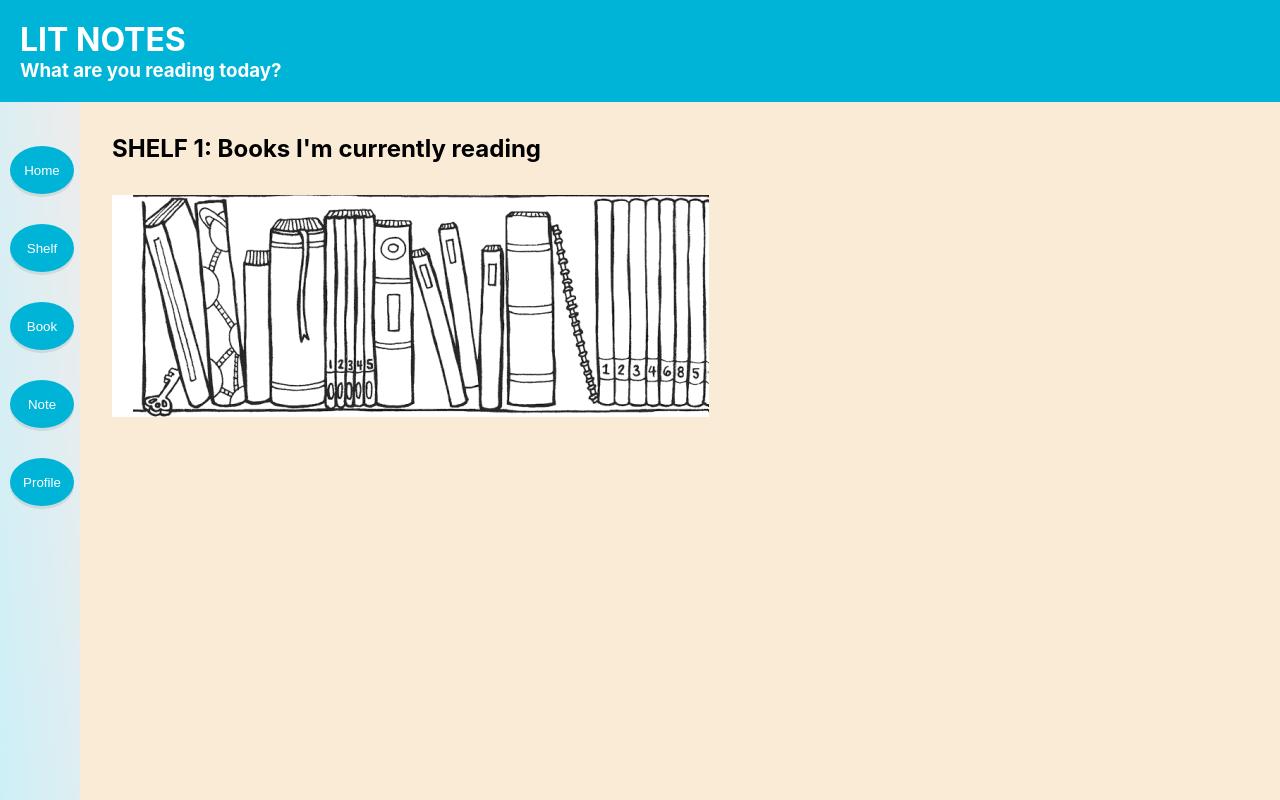
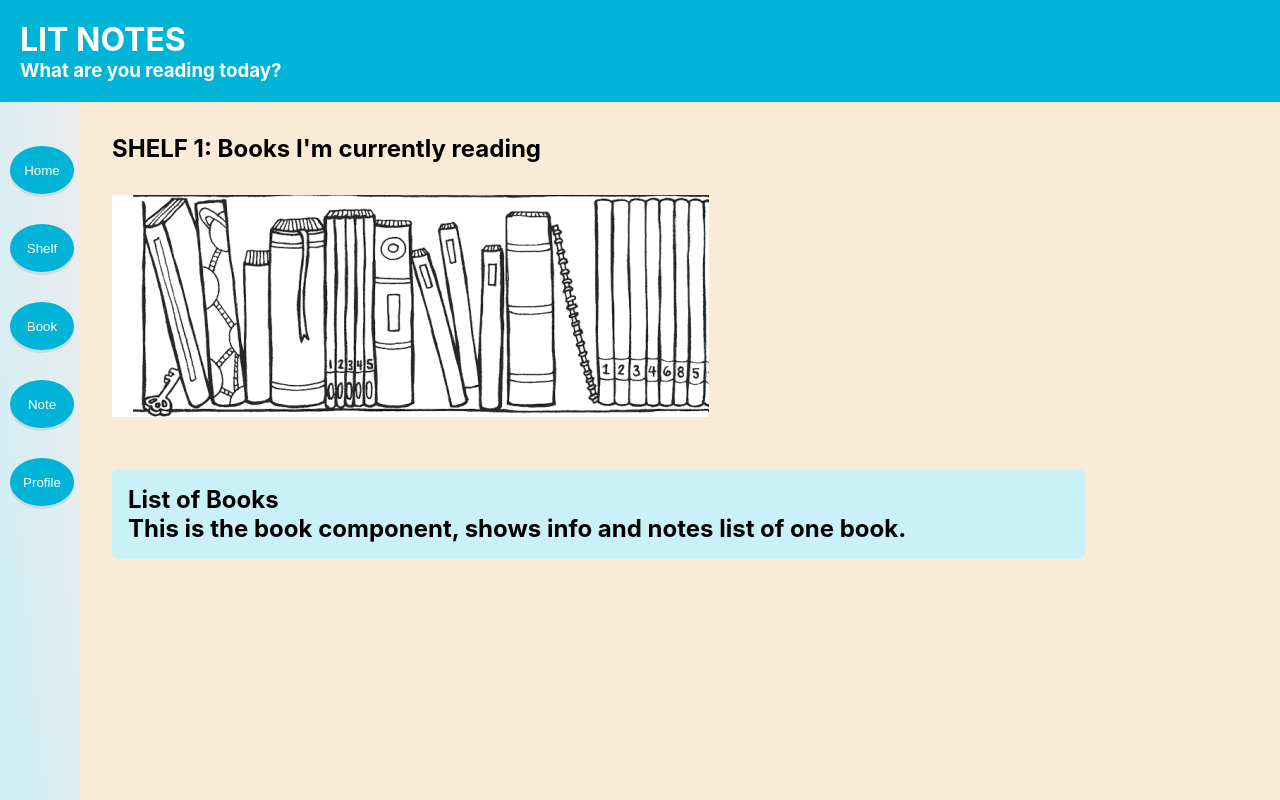
Before and after one commit to ninamatti/lit-notes, a React (Create React App) app: page /shelf in a window 1280 px wide. Shown: the top 800 px of the page. Built offline with nearby package versions, Linux system fonts and the light colour scheme.

Commit message:
Made minor changes to Shelf and Booklist, styling of Booklist

```diff
--- a/src/App.css
+++ b/src/App.css
@@ -113,3 +113,12 @@ header, footer {
   margin-bottom: 2rem;
   display: block;
 }
+
+.booklist-container {
+  margin-top: 3rem;
+  padding: 1rem;
+  background-color: #CAF0F8;
+  width: 80%;
+  border-radius: 0.3rem;
+
+}
--- a/src/components/Booklist.js
+++ b/src/components/Booklist.js
@@ -1,9 +1,14 @@
 import React from 'react'
+import Book from './BookListview'
 
 function Booklist() {
     return (
-        <div>
-            <h1>This is the booklist component! Displays list of books</h1>
+        <div className="booklist-container">
+            <h1>List of Books</h1>
+            <div className="book-list-filtered">
+
+                <Book />
+            </div>
         </div>
     )
 }
--- a/src/components/Shelf.js
+++ b/src/components/Shelf.js
@@ -1,12 +1,14 @@
 import React from 'react';
 import shelf1 from '../img/shelf1.png';
+import Booklist from './Booklist';
+import Profile from './Profile'
 
 function Shelf() {
     return (
         <div className="shelf-container">
             <h1 className="shelf-container-title">SHELF 1: Books I'm currently reading</h1>
-            <img src={shelf1} alt="shelf-img-1"></img>
-
+            <img src={shelf1} alt="shelf-img-1" className="shelf-img"></img>
+            <Booklist />
         </div>
     )
 }
```
Also changed, not shown: src/components/Book.js (deleted, +0 -11 lines).
